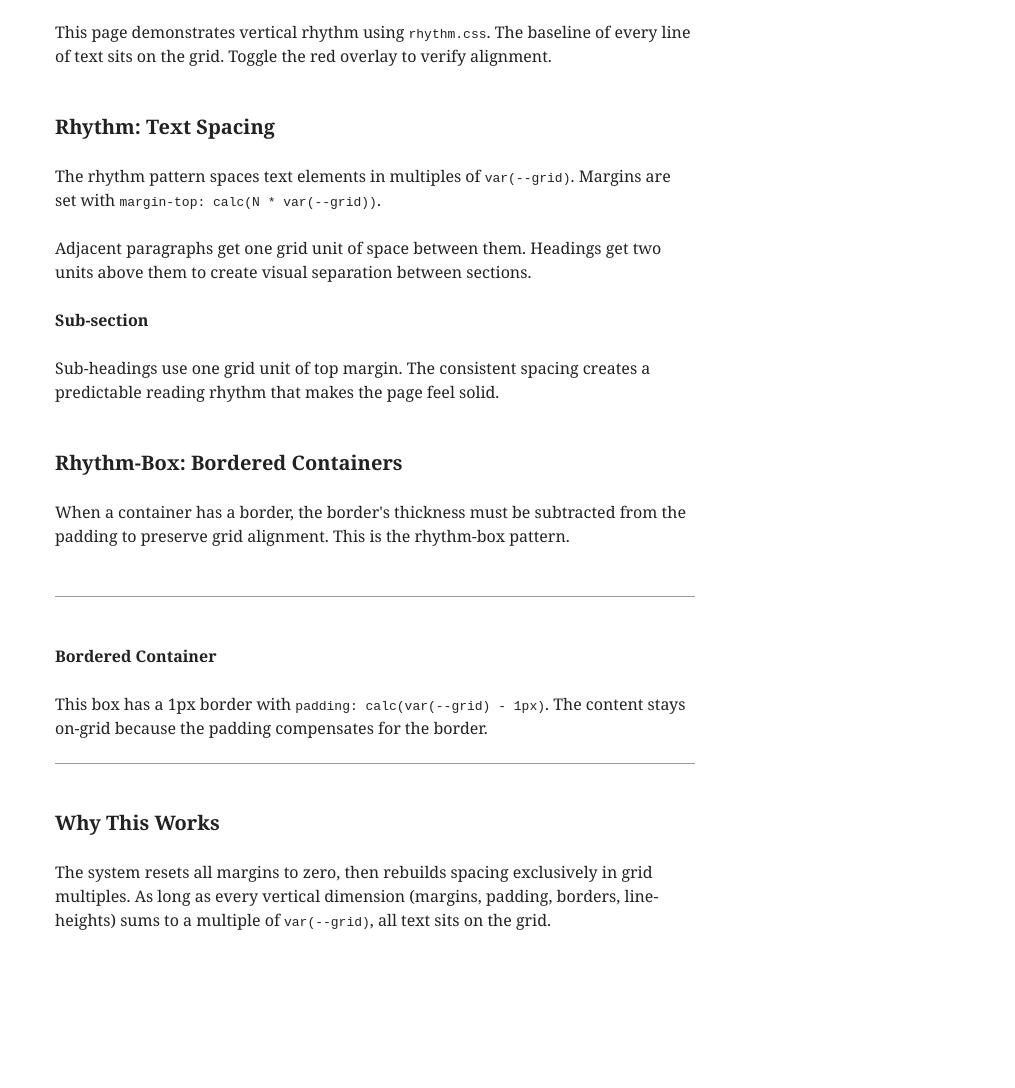
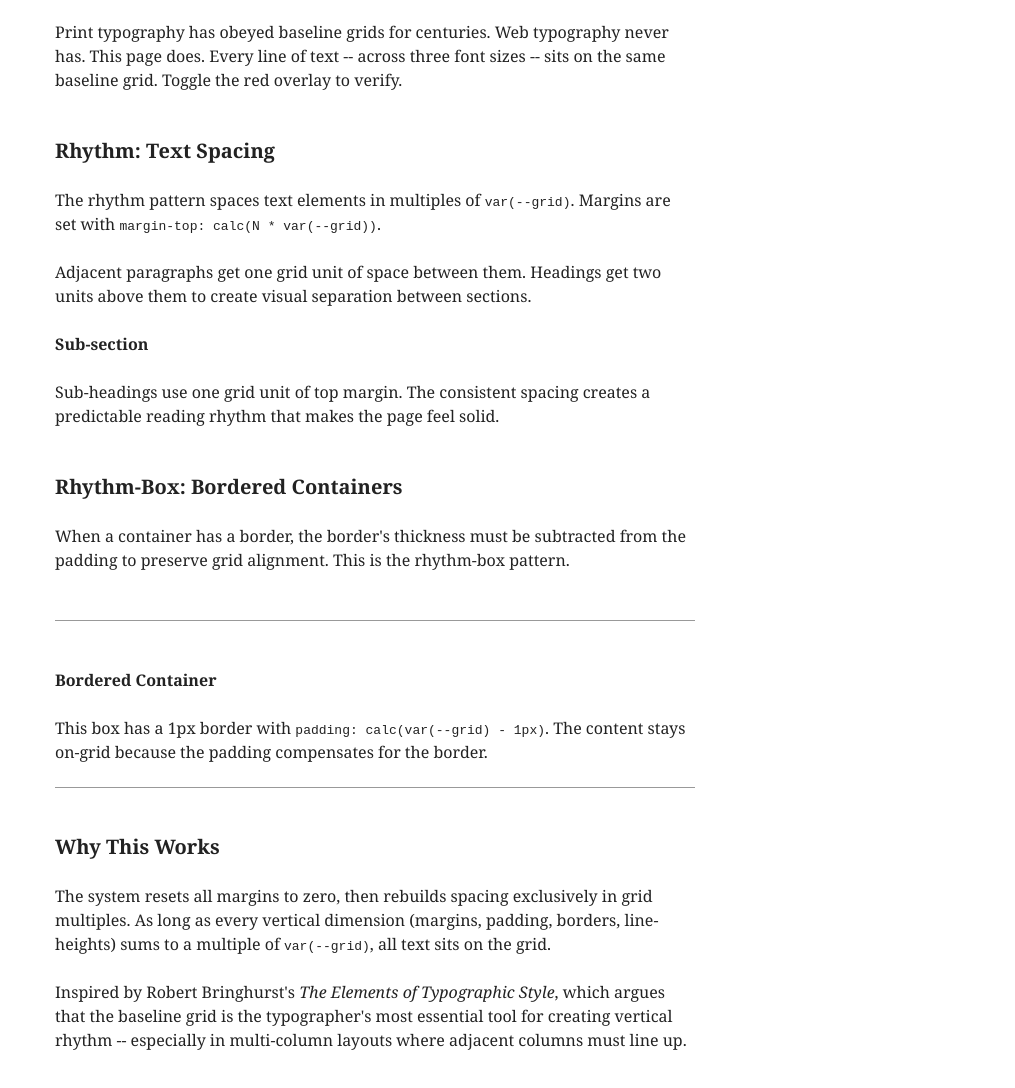
Before and after one commit to bkazez/css-baseline-grid, a website: page demo.html in a window 1280 px wide. Shown: the part 76-1164 px from the top of the page, without its empty margins (265-1280 px from the left). Before the commit the page ends 1056 px from the top, so only its background shows below. Drawn offline with Linux system fonts and the light colour scheme.

Commit message:
Cite Bringhurst, rewrite opening paragraph

```diff
--- a/demo.html
+++ b/demo.html
@@ -86,9 +86,9 @@
 
   <h1>CSS Baseline Grid</h1>
 
-  <p>This page demonstrates vertical rhythm using <code>rhythm.css</code>. The baseline
-  of every line of text sits on the grid. Toggle the red overlay to verify
-  alignment.</p>
+  <p>Print typography has obeyed baseline grids for centuries. Web typography
+  never has. This page does. Every line of text -- across three font sizes --
+  sits on the same baseline grid. Toggle the red overlay to verify.</p>
 
   <h2>Rhythm: Text Spacing</h2>
 
@@ -120,6 +120,11 @@
   grid multiples. As long as every vertical dimension (margins, padding, borders,
   line-heights) sums to a multiple of <code>var(--grid)</code>, all text sits on
   the grid.</p>
+
+  <p>Inspired by Robert Bringhurst's <cite>The Elements of Typographic Style</cite>,
+  which argues that the baseline grid is the typographer's most essential tool for
+  creating vertical rhythm -- especially in multi-column layouts where adjacent
+  columns must line up.</p>
 
   <script>
     // --- Baseline correction ---
```
Also changed, not shown: index.html (+8 -3 lines), README.md.
